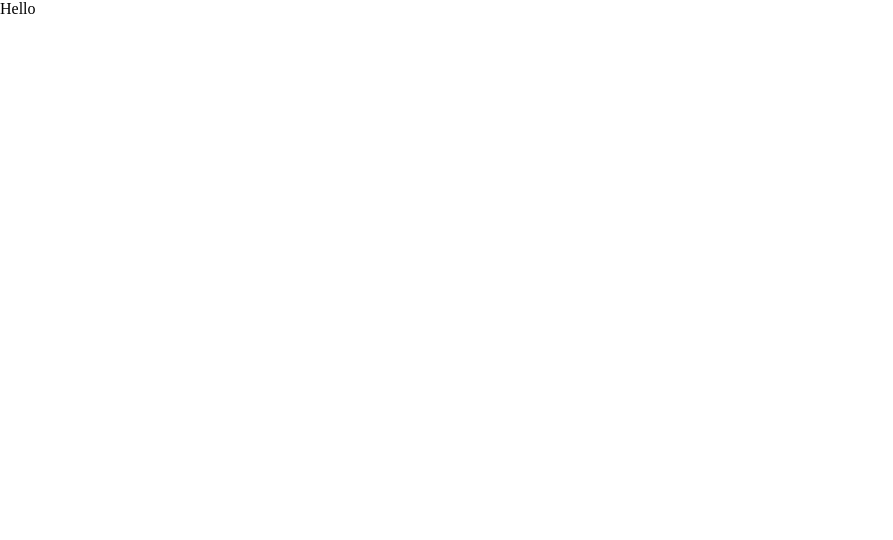
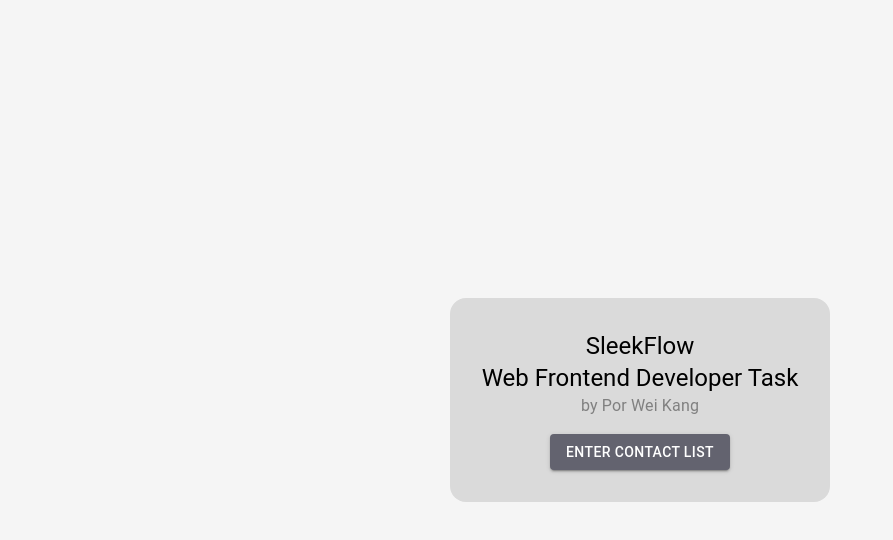
Before and after one commit to pwkang/SleekFlow-developer-task, a Next.js app: page / in a window 1280 px wide. Shown: the top 540 px of the page, without its empty margins (0-893 px from the left). Built offline with nearby package versions, Linux system fonts and the light colour scheme.

Commit message:
feat: update UI

```diff
--- a/src/pages/_document.tsx
+++ b/src/pages/_document.tsx
@@ -10,6 +10,7 @@
         style={{
           margin: 0,
           padding: 0,
+          backgroundColor: '#f5f5f5',
         }}
       >
         <Main />
--- a/src/pages/contact/[contactId]/index.tsx
+++ b/src/pages/contact/[contactId]/index.tsx
@@ -103,7 +103,7 @@
           <Grid
             container
             sx={{
-              backgroundColor: '#f5f5f5',
+              backgroundColor: '#e3e2e2',
               width: '100%',
               paddingX: 4,
               paddingY: 2,
@@ -130,6 +130,7 @@
           <Table
             sx={{
               border: '1px solid #e0e0e0',
+              backgroundColor: '#fff',
             }}
           >
             <TableHead>
--- a/src/pages/index.tsx
+++ b/src/pages/index.tsx
@@ -1,7 +1,62 @@
 import React from 'react';
+import {Box, Button, Typography} from '@mui/material';
+import PageInfo from '@/components/pageInfo';
+import Link from 'next/link';
 
 function Index() {
-  return <div>Hello</div>;
+  return (
+    <>
+      <PageInfo title="SleekFlow Web Frontend Developer Task" description="Author: Por Wei Kang" />
+      <Box
+        sx={{
+          width: '100vw',
+          height: '100vh',
+          display: 'flex',
+          justifyContent: 'center',
+          alignItems: 'center',
+        }}
+      >
+        <Box
+          sx={{
+            backgroundColor: '#dadada',
+            padding: '2rem',
+            borderRadius: '1rem',
+            textAlign: 'center',
+          }}
+        >
+          <Typography variant="h5">
+            SleekFlow
+            <br />
+            Web Frontend Developer Task
+          </Typography>
+
+          <Typography
+            variant="body1"
+            sx={{
+              color: 'gray',
+            }}
+          >
+            by Por Wei Kang
+          </Typography>
+
+          <Button
+            variant="contained"
+            component={Link}
+            href="/contact"
+            sx={{
+              marginTop: '1rem',
+              backgroundColor: '#63636f',
+              '&:hover': {
+                backgroundColor: '#747482',
+              },
+            }}
+          >
+            Enter Contact List
+          </Button>
+        </Box>
+      </Box>
+    </>
+  );
 }
 
 export default Index;
```
Also changed, not shown: src/pages/contact/index.tsx (+7 -2 lines).
